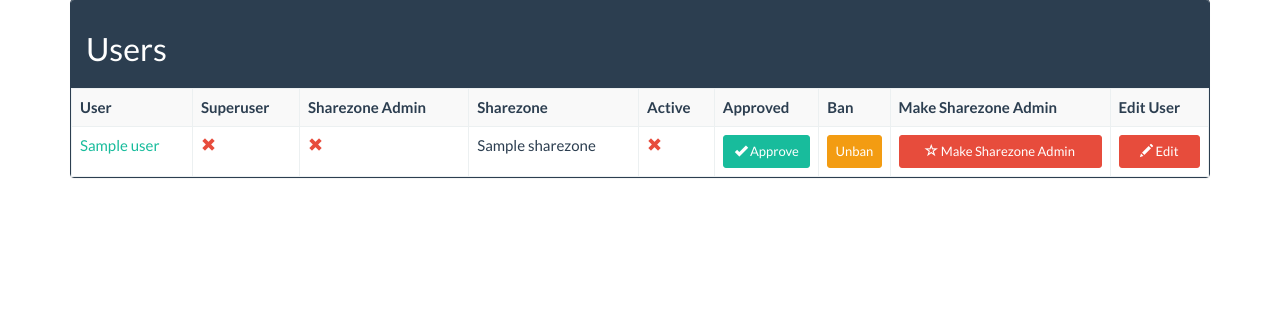
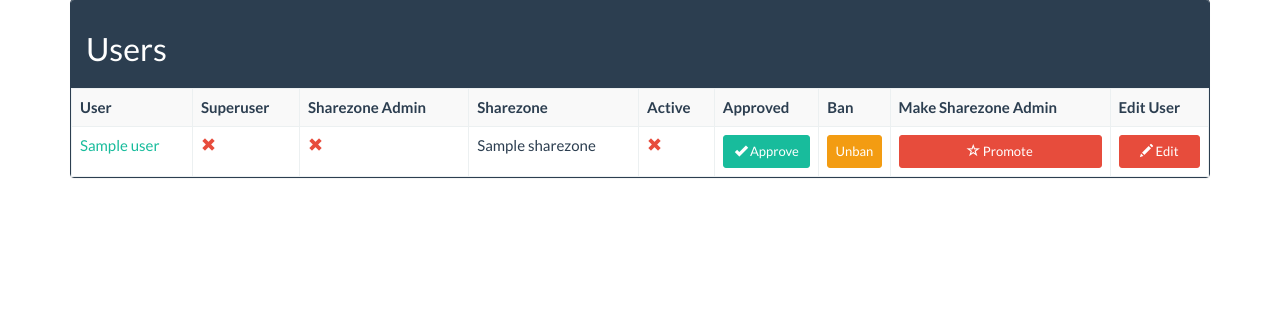
Before and after one commit to corbanmailloux/261Toolshare, a Django app: template project261/toolshare/templates/admin/index.html in a window 1280 px wide. Shown: the part 288-622 px from the top of the page. Run offline with Django 3.2, Linux system fonts and the light colour scheme; the template is opened without the code that fills it: most values are stand-ins (such as "Sample title", 1, 10 or a date in 2020); parts of the project's set-up code (start-up, migrations or seed data) failed here and were passed over; some libraries are stand-ins or nearby versions.

Commit message:
Possible fix of issue #3, changing the button names.

```diff
--- a/project261/toolshare/templates/admin/index.html
+++ b/project261/toolshare/templates/admin/index.html
@@ -155,7 +155,7 @@ The template for the admin page.
             <td>
             {% if profile.is_sharezone_admin %}
                 <a class="btn btn-warning btn-sm btn-block" data-toggle="modal" href="#removeSharezoneAdmin{{ profile.user.id}}">
-                    <span class="glyphicon glyphicon-user"></span> Remove Sharezone Admin
+                    <span class="glyphicon glyphicon-user"></span> Demote
                 </a>
                 <!-- Remove Sharezone Admin Modal -->
                 <div class="modal fade" id="removeSharezoneAdmin{{ profile.user.id}}" tabindex="-1" role="dialog" aria-labelledby="removeSharezoneAdmin{{ profile.user.id}}" aria-hidden="true">
@@ -178,7 +178,7 @@ The template for the admin page.
                 </div><!-- /.modal -->
             {% else %}
                 <a class="btn btn-danger btn-sm btn-block" data-toggle="modal" href="#makeSharezoneAdmin{{ profile.user.id}}">
-                    <span class="glyphicon glyphicon-star-empty"></span> Make Sharezone Admin
+                    <span class="glyphicon glyphicon-star-empty"></span> Promote
                 </a>
                 <!-- Make Sharezone Admin Modal -->
                 <div class="modal fade" id="makeSharezoneAdmin{{ profile.user.id}}" tabindex="-1" role="dialog" aria-labelledby="makeSharezoneAdmin{{ profile.user.id}}" aria-hidden="true">
```
